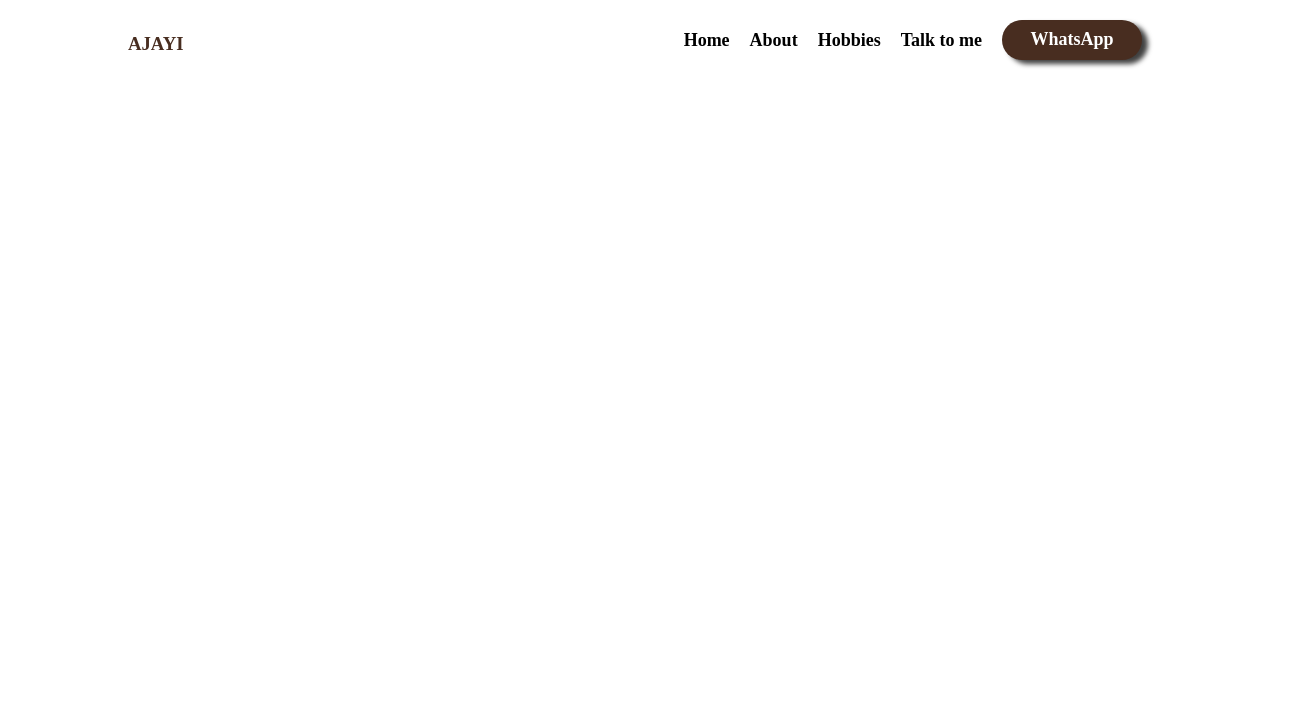
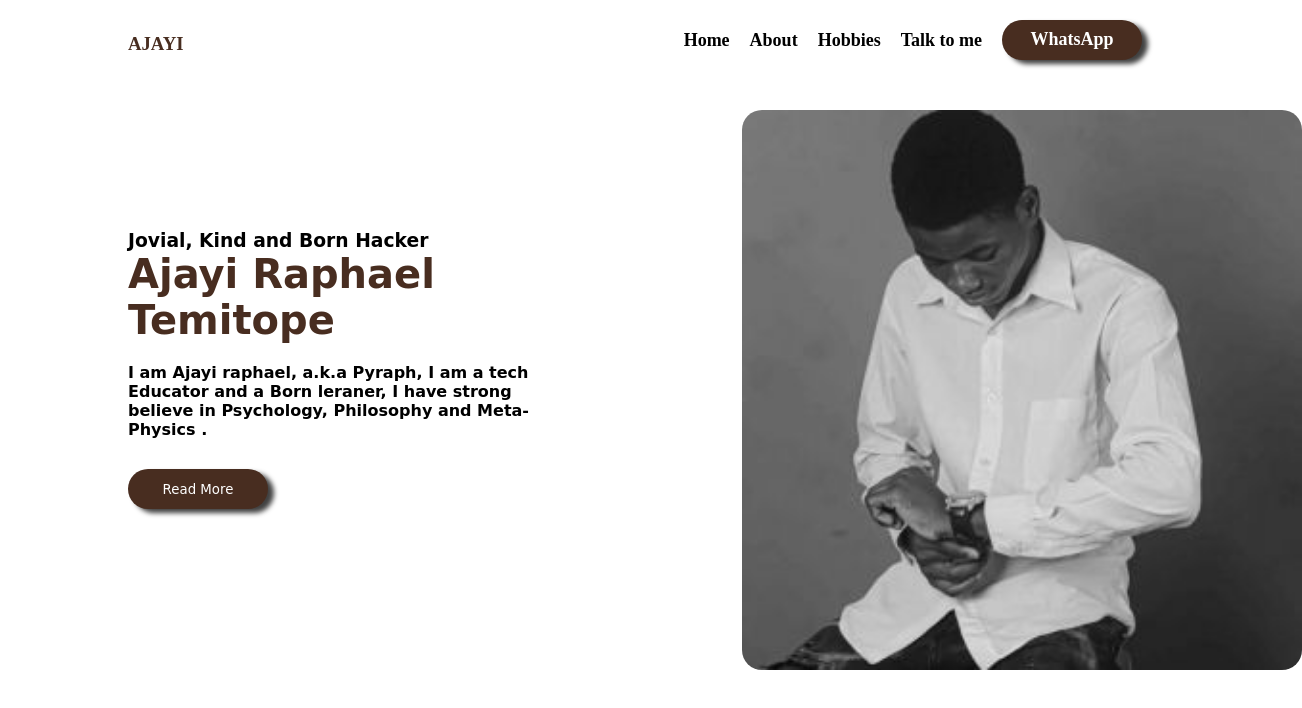
Before and after one commit to DEV-RAPHAEL/my-best, a plain HTML site: page pages/best.html in a window 1280 px wide. Shown: the whole page, 1302 px wide, since content can reach past the window. Drawn offline with Linux system fonts and the light colour scheme.

Commit message:
So, we created a new page already and I bet it's beautifu

```diff
--- a/pages/best.html
+++ b/pages/best.html
@@ -22,8 +22,17 @@
         </nav>
         <div class="hero">
             <div class="text">
+                <h3>Jovial, Kind and Born Hacker </h3>
+                <h1>Ajayi Raphael Temitope</h1>
+                <h4 class="second">I am Ajayi raphael, a.k.a Pyraph, I am a tech Educator and a Born
+                    leraner, I have strong believe in Psychology, Philosophy and Meta-Physics
+                    .</h4>
+                <button class="cta"><a href="#">Read More</a></button>
+            </div>
+            <div class="images">
+                <img src="../assets/images/me1.jpg" alt="">
+            </div>
 
-            </div>
         </div>
 
     </header>
--- a/style/best.css
+++ b/style/best.css
@@ -42,7 +42,7 @@ ul li a{
 ul li a:hover{
     color:grey;
 }
-li button{
+li button, .cta{
     height: 40px;
     width: 140px;
     background-color: #482d20;
@@ -60,3 +60,37 @@ li button:hover{
 li button a{
     color: white;
 }
+.cta{
+    margin: 0;
+}
+.cta a{
+    color: white;
+}
+.text h1{
+    color: #482d20;
+}
+.hero{
+    display: flex;
+    width: 100%;
+    justify-content: space-between;
+    align-items: center;
+}
+.text{
+    max-width: 40%;
+    font-family: serif;
+}
+.images{
+    max-width: 40%;
+}
+.images img{
+    border-radius: 20px;
+    height: 70vh;
+    margin-top: 40px;
+}
+.text h1{
+    margin-bottom: 20px;
+    font-size: 40px;
+}
+.text .second{
+    margin-bottom: 30px;
+}
```
